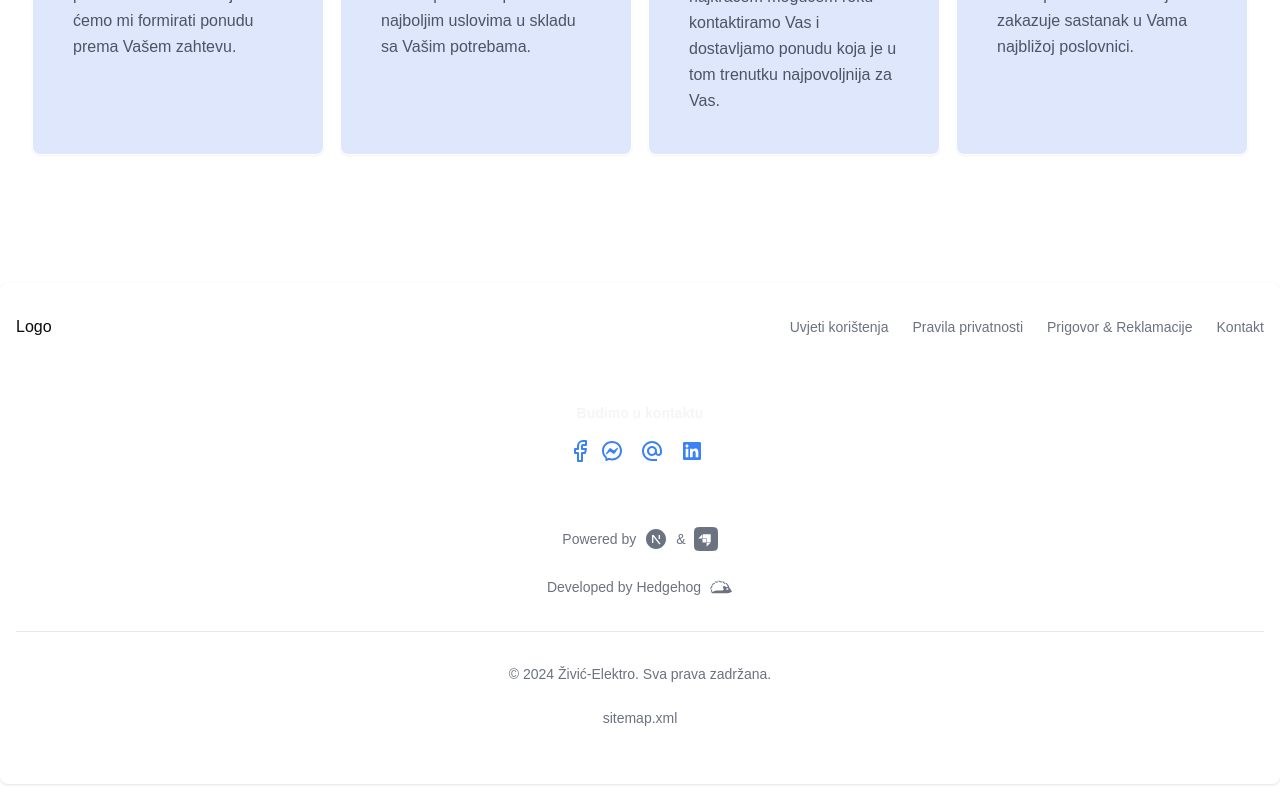
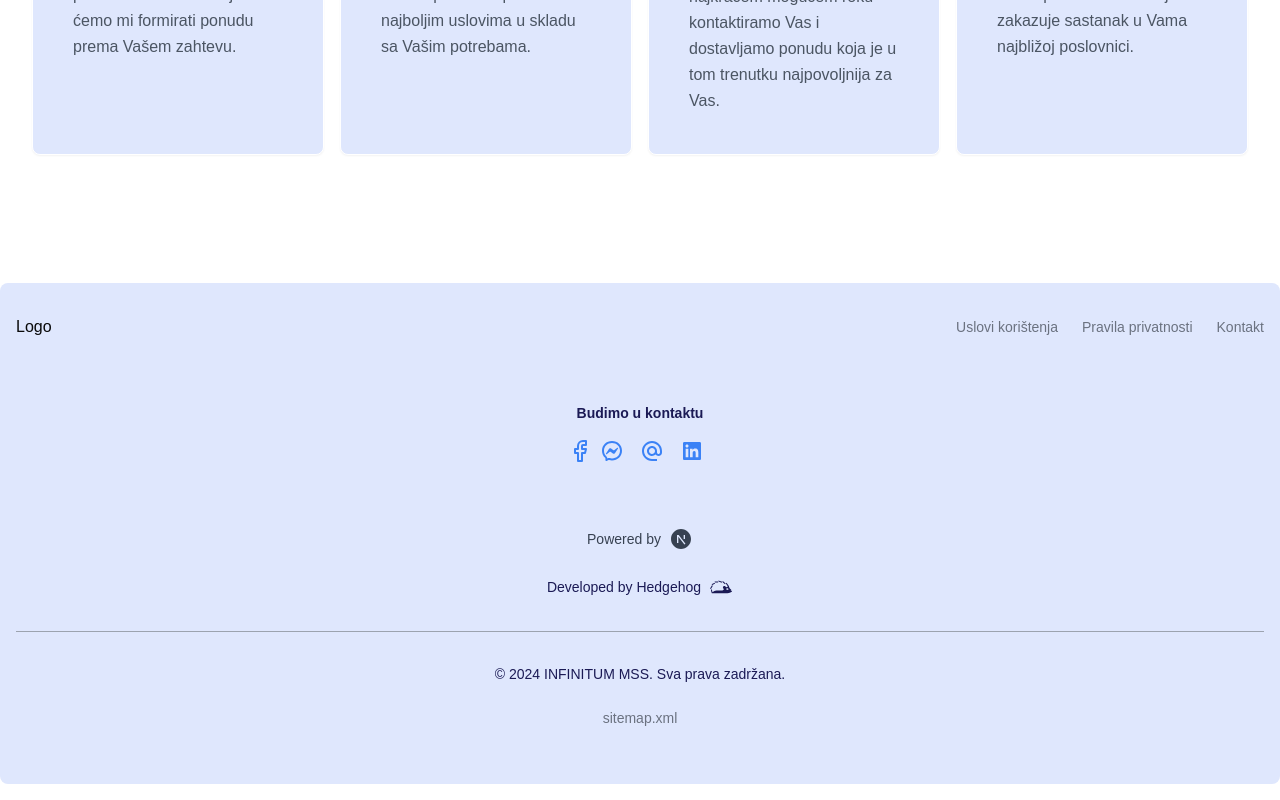
Before and after one commit to darkohedgehog/kreditni-savetnik, a Next.js app: page / in a window 1280 px wide. Shown: the part 3100-3900 px from the top of the page. Built offline with nearby package versions, Linux system fonts and the light colour scheme.

Commit message:
"Updated Footer component: changed class names, removed Strapi icon, updated links and text, and reformatted layout."

```diff
--- a/src/components/Footer.tsx
+++ b/src/components/Footer.tsx
@@ -3,28 +3,24 @@ import React from 'react'
 import { FiFacebook } from "react-icons/fi";
 import { RiMessengerLine, RiLinkedinBoxFill, RiNextjsFill } from "react-icons/ri";
 import { MdOutlineAlternateEmail } from "react-icons/md";
-import { SiStrapi } from "react-icons/si";
 import { GiHedgehog } from "react-icons/gi";
 
 const Footer = () => {
   return (
     <>
-      <footer className="dark:bg-dark rounded-lg shadow m-4 bottom-0 w-full mx-0">
+      <footer className="dark:bg-card-bg-dark bg-card-bg-light rounded-lg m-4 bottom-0 w-full mx-0">
     <div className="w-full max-w-screen-xl mx-auto p-4 md:py-8">
         <div className="sm:flex sm:items-center sm:justify-between">
             <Link href={"/"} className="flex items-center mb-4 sm:mb-0 space-x-3 rtl:space-x-reverse">
                 Logo
                 <span className="self-center text-2xl font-semibold whitespace-nowrap dark:text-accentDark"></span>
             </Link>
-            <ul className="flex flex-wrap items-center mb-6 text-sm font-medium text-gray-500 sm:mb-0 dark:text-accentDark">
+            <ul className="flex flex-wrap items-center mb-6 text-sm font-medium text-gray-500 sm:mb-0 dark:text-accentblue">
                 <li>
-                    <Link href={"/terms"} className="hover:underline me-4 md:me-6">Uvjeti korištenja</Link>
+                    <Link href={"/terms"} className="hover:underline me-4 md:me-6">Uslovi korištenja</Link>
                 </li>
                 <li>
                     <Link href={"/privacy"} className="hover:underline me-4 md:me-6">Pravila privatnosti</Link>
-                </li>
-                <li>
-                    <Link href={"/complaint"} className="hover:underline me-4 md:me-6">Prigovor & Reklamacije</Link>
                 </li>
                 <li>
                     <Link href={"/contact"} className="hover:underline">Kontakt</Link>
@@ -32,7 +28,7 @@ const Footer = () => {
             </ul>
         </div>
         <div className='flex items-center justify-center my-16 flex-col'>
-            <h3 className='text-accent dark:text-accentDark text-sm mb-4 font-semibold'>
+            <h3 className='text-purple dark:text-accentblue text-sm mb-4 font-semibold'>
                 Budimo u kontaktu
                 </h3>
         <span className="inline-flex mx-4">
@@ -54,33 +50,29 @@ const Footer = () => {
                   </Link>
                   <Link
                   className="text-blue-500 mx-2"
-                  href={'https://www.linkedin.com/in/darko-%C5%BEivi%C4%87/'} target='blank'>
+                  href={'https://www.linkedin.com'} target='blank'>
                   <RiLinkedinBoxFill className='h-6 w-6' />
                   </Link>
                 </span>
                 </div>
-        <div className="flex items-center justify-center gap-2 my-3 text-sm text-gray-500 sm:text-center dark:text-accentDark">
+        <div className="flex items-center justify-center gap-2 my-3 text-sm text-gray-700 sm:text-center dark:text-darkblue">
          Powered by
          <Link href={'https://nextjs.org/'} target='blank'>
          <RiNextjsFill className='w-6 h-6' />
          </Link>
-         &
-         <Link href={'https://strapi.io/'} target='blank'>
-         <SiStrapi className='w-6 h-6' />
-         </Link>
         </div>
-        <div className="flex items-center justify-center gap-2 my-6 text-sm text-gray-500 sm:text-center dark:text-accentDark">
+        <div className="flex items-center justify-center gap-2 my-6 text-sm text-purple sm:text-center dark:text-accentblue">
          Developed by Hedgehog
-         <Link href={'https://darko-zivic-web-developer.vercel.app/'} target='blank'>
+         <Link href={'https://www.hedgehogwebdev.com'} target='blank'>
          <GiHedgehog className='w-6 h-6' />
          </Link>
         </div>
-        <hr className="my-6 border-gray-200 sm:mx-auto dark:border-gray-700 lg:my-8" />
-        <span className="block text-sm text-gray-500 sm:text-center dark:text-accentDark">
-        © {new Date().getFullYear()} Živić-Elektro. Sva prava zadržana.
+        <hr className="my-6 border-gray-400 sm:mx-auto dark:border-gray-800 lg:my-8" />
+        <span className="block text-sm text-purple sm:text-center dark:text-darkblue">
+        © {new Date().getFullYear()} INFINITUM MSS. Sva prava zadržana.
         <Link href={"/"} className="hover:underline">
         </Link>
-        <div className="flex items-center justify-center gap-2 my-6 text-sm text-gray-500 sm:text-center dark:text-accentDark">
+        <div className="flex items-center justify-center gap-2 my-6 text-sm text-gray-500 sm:text-center dark:text-accentblue">
          <Link href={'/sitemap.xml'} target='blank'>
             sitemap.xml
          </Link>
```
